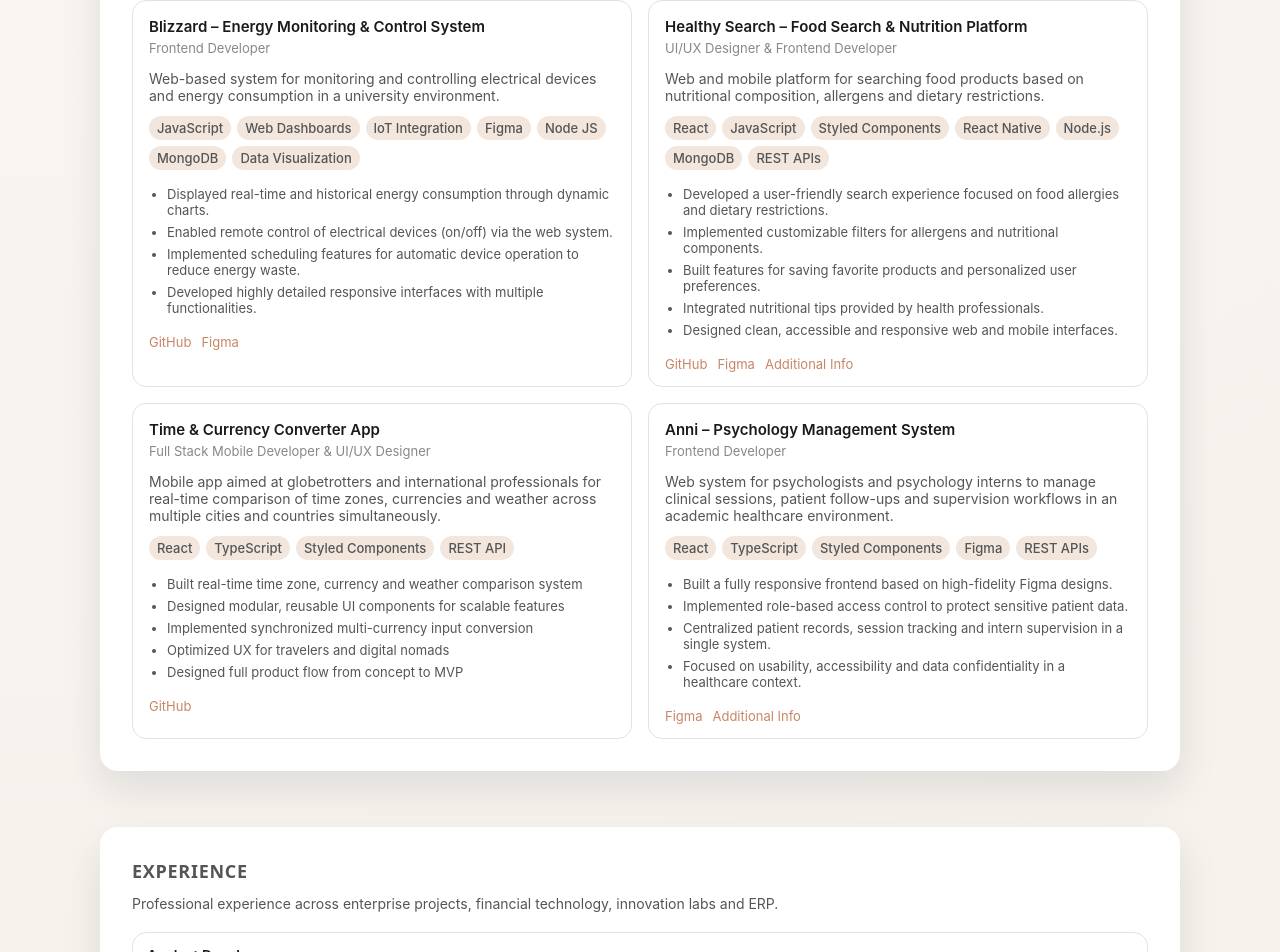
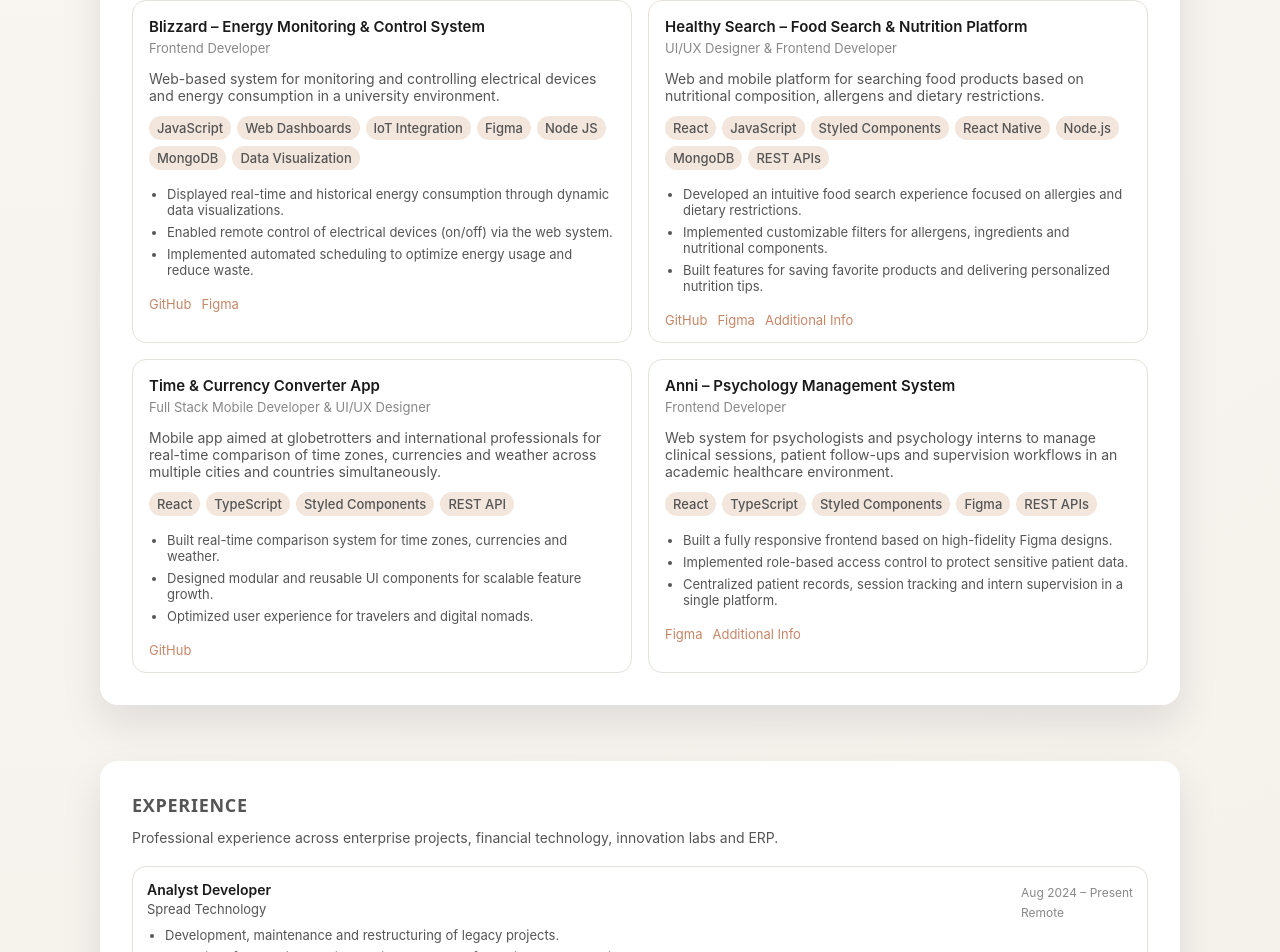
Before and after one commit to ThamiStoppelli/Portfolio, a React (Vite) app: page / in a window 1280 px wide. Shown: the part 1476-2428 px from the top of the page. Built offline with nearby package versions, Linux system fonts and the light colour scheme.

Commit message:
Shortened projects' details

```diff
--- a/src/data/projects.ts
+++ b/src/data/projects.ts
@@ -28,10 +28,9 @@ export const projects: Project[] = [
       "Data Visualization"
     ],
     details: [
-      "Displayed real-time and historical energy consumption through dynamic charts.",
+      "Displayed real-time and historical energy consumption through dynamic data visualizations.",
       "Enabled remote control of electrical devices (on/off) via the web system.",
-      "Implemented scheduling features for automatic device operation to reduce energy waste.",
-      "Developed highly detailed responsive interfaces with multiple functionalities."
+      "Implemented automated scheduling to optimize energy usage and reduce waste."
     ],
     githubUrl: "https://github.com/ThamiStoppelli/blizzard-front-end",
     figmaUrl: "https://www.figma.com/proto/NB1BU9XnDSsBuZ4aR1SvAt/Blizzard--Copy---Copy-?page-id=47%3A3&node-id=67-12&p=f&viewport=71%2C126%2C0.02&t=DfPJfOTiqIF9q70m-1&scaling=min-zoom&content-scaling=fixed&starting-point-node-id=67%3A12"
@@ -52,11 +51,9 @@ export const projects: Project[] = [
       "REST APIs"
     ],
     details: [
-      "Developed a user-friendly search experience focused on food allergies and dietary restrictions.",
-      "Implemented customizable filters for allergens and nutritional components.",
-      "Built features for saving favorite products and personalized user preferences.",
-      "Integrated nutritional tips provided by health professionals.",
-      "Designed clean, accessible and responsive web and mobile interfaces."
+      "Developed an intuitive food search experience focused on allergies and dietary restrictions.",
+      "Implemented customizable filters for allergens, ingredients and nutritional components.",
+      "Built features for saving favorite products and delivering personalized nutrition tips."
     ],
     githubUrl: "https://github.com/ThamiStoppelli/busca-saudavel-frontend-web",
     figmaUrl: "https://www.figma.com/proto/oXi5IgGHMEtEAn9KBCSrFT/Projeto-Aplicado---Busca-Saudavel?page-id=1%3A2&node-id=460-2523&p=f&viewport=-676%2C-381%2C0.02&t=0WIUdkKSUTju6bP0-1&scaling=scale-down-width&content-scaling=fixed&starting-point-node-id=460%3A2523&show-proto-sidebar=1",
@@ -75,11 +72,9 @@ export const projects: Project[] = [
       "REST API"
     ],
     details: [
-      "Built real-time time zone, currency and weather comparison system",
-      "Designed modular, reusable UI components for scalable features",
-      "Implemented synchronized multi-currency input conversion",
-      "Optimized UX for travelers and digital nomads",
-      "Designed full product flow from concept to MVP",
+      "Built real-time comparison system for time zones, currencies and weather.",
+      "Designed modular and reusable UI components for scalable feature growth.",
+      "Optimized user experience for travelers and digital nomads."
     ],
     githubUrl: "https://github.com/ThamiStoppelli/Time-Currency-App",
     //add video
@@ -100,11 +95,9 @@ export const projects: Project[] = [
     details: [
       "Built a fully responsive frontend based on high-fidelity Figma designs.",
       "Implemented role-based access control to protect sensitive patient data.",
-        "Centralized patient records, session tracking and intern supervision in a single system.",
-        "Focused on usability, accessibility and data confidentiality in a healthcare context."
+      "Centralized patient records, session tracking and intern supervision in a single platform."
     ],
     figmaUrl: "https://www.figma.com/proto/NXRKxfrhiky4zFHYag3MYg/Cuidar-Psi--Copy-?page-id=115%3A169&node-id=1105-5411&p=f&viewport=-184%2C-8%2C0.03&t=VC79YV1sgb7oNwXn-1&scaling=min-zoom&content-scaling=fixed&starting-point-node-id=748%3A390&show-proto-sidebar=1",
     additionalInfo: "https://diariodonordeste.verdesmares.com.br/metro/psicologia-e-ferramenta-importante-para-lidar-com-perdas-e-transformacoes-de-relacoes-1.3088666"
   },
-
 ];
```
Lines whose indentation alone changed are shown as unchanged.
